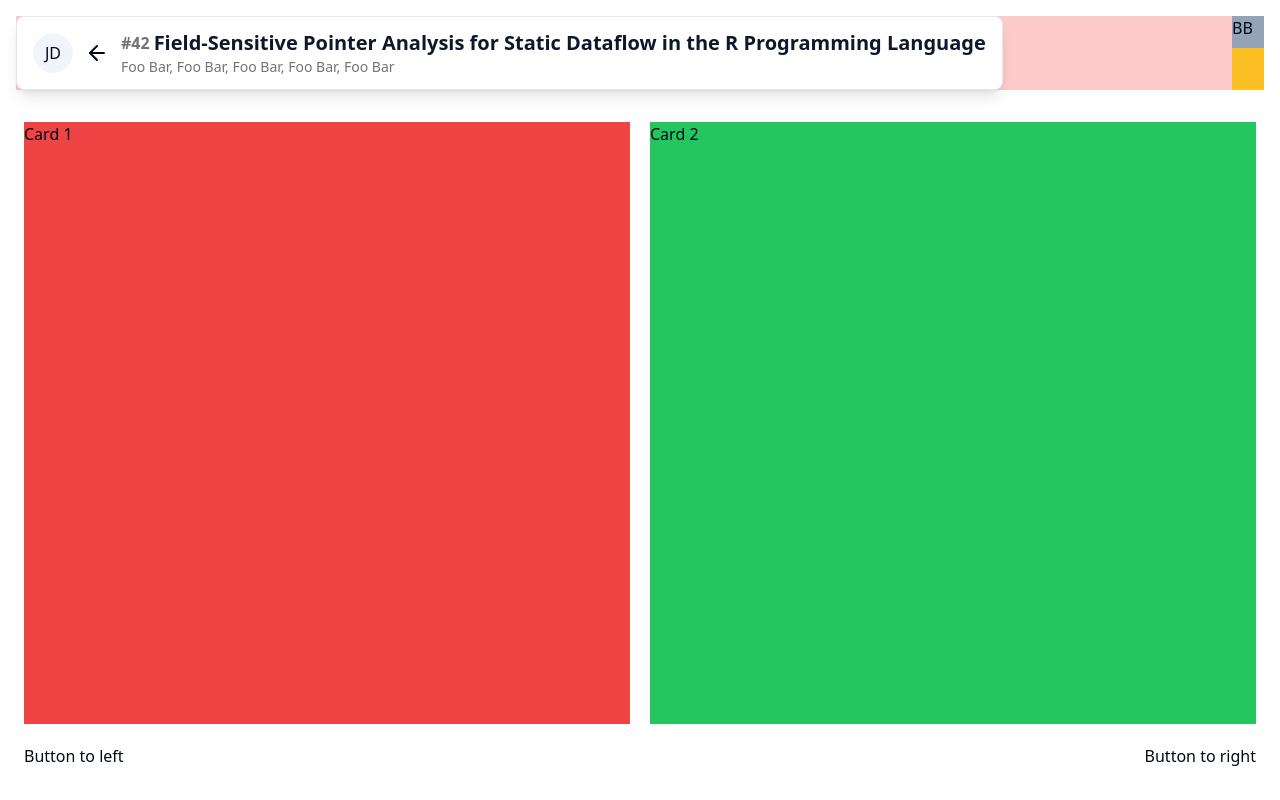
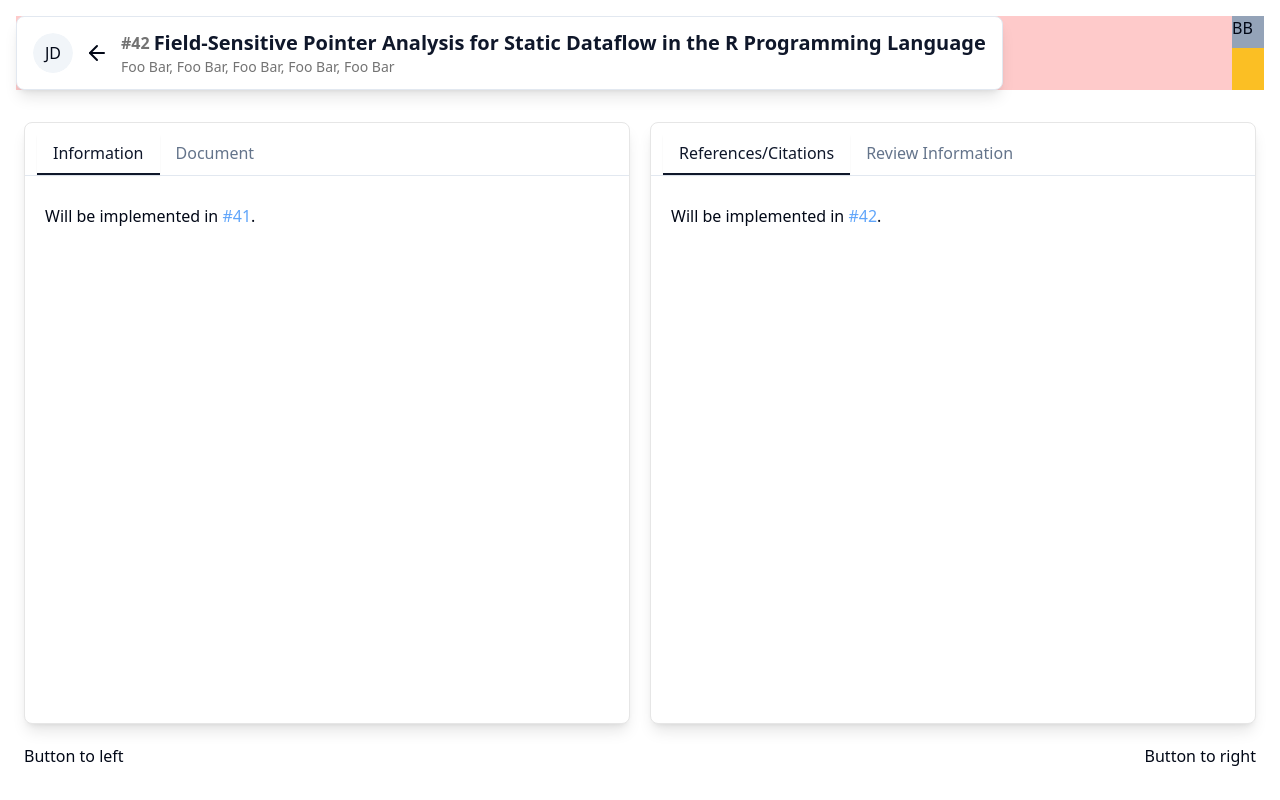
Before and after one commit to SE-UUlm/snowballr-frontend, a SvelteKit app: page /paper/42 in a window 1280 px wide. Built offline with nearby package versions, Linux system fonts and the light colour scheme.

Commit message:
feat: add paper details card and paper research context card

```diff
--- /dev/null
+++ b/src/lib/components/composites/paper-components/cards/PaperDetailsCard.svelte
@@ -0,0 +1,28 @@
+<script lang="ts">
+    import PaperCard from "./PaperCard.svelte";
+    import PaperCardContent from "./PaperCardContent.svelte";
+
+    const tabs = [
+        { value: "1", label: "Information" },
+        { value: "2", label: "Document" },
+    ];
+</script>
+
+<PaperCard {tabs}>
+    <PaperCardContent value="1">
+        <span
+            >Will be implemented in <a
+                class="text-blue-400"
+                href="https://github.com/SE-UUlm/snowballr-frontend/issues/41">#41</a
+            >.</span
+        >
+    </PaperCardContent>
+    <PaperCardContent value="2">
+        <span
+            >Will be implemented in <a
+                class="text-blue-400"
+                href="https://github.com/SE-UUlm/snowballr-frontend/issues/98">#98</a
+            >.</span
+        >
+    </PaperCardContent>
+</PaperCard>
--- /dev/null
+++ b/src/lib/components/composites/paper-components/cards/PaperResearchContextCard.svelte
@@ -0,0 +1,28 @@
+<script lang="ts">
+    import PaperCard from "./PaperCard.svelte";
+    import PaperCardContent from "./PaperCardContent.svelte";
+
+    const tabs = [
+        { value: "1", label: "References/Citations" },
+        { value: "2", label: "Review Information" },
+    ];
+</script>
+
+<PaperCard {tabs}>
+    <PaperCardContent value="1">
+        <span
+            >Will be implemented in <a
+                class="text-blue-400"
+                href="https://github.com/SE-UUlm/snowballr-frontend/issues/42">#42</a
+            >.</span
+        >
+    </PaperCardContent>
+    <PaperCardContent value="2">
+        <span
+            >Will be implemented in <a
+                class="text-blue-400"
+                href="https://github.com/SE-UUlm/snowballr-frontend/issues/45">#45</a
+            >.</span
+        >
+    </PaperCardContent>
+</PaperCard>
--- a/src/routes/paper/[paperId]/+page.svelte
+++ b/src/routes/paper/[paperId]/+page.svelte
@@ -1,5 +1,7 @@
 <script lang="ts">
     import PaperNavigationBar from "$lib/components/composites/navigation-bar/PaperNavigationBar.svelte";
+    import PaperDetailsCard from "$lib/components/composites/paper-components/cards/PaperDetailsCard.svelte";
+    import PaperResearchContextCard from "$lib/components/composites/paper-components/cards/PaperResearchContextCard.svelte";
 
     const { data } = $props();
     const { user, paper } = data;
@@ -16,8 +18,8 @@
 </div>
 <main class="flex flex-col h-full w-full px-2 py-4 gap-5">
     <div class="flex flex-row w-full h-full gap-5">
-        <div class="bg-red-500 w-full">Card 1</div>
-        <div class="bg-green-500 w-full">Card 2</div>
+        <PaperDetailsCard />
+        <PaperResearchContextCard />
     </div>
     <div class="flex flex-row w-full h-fit justify-between">
         <div>Button to left</div>
```
